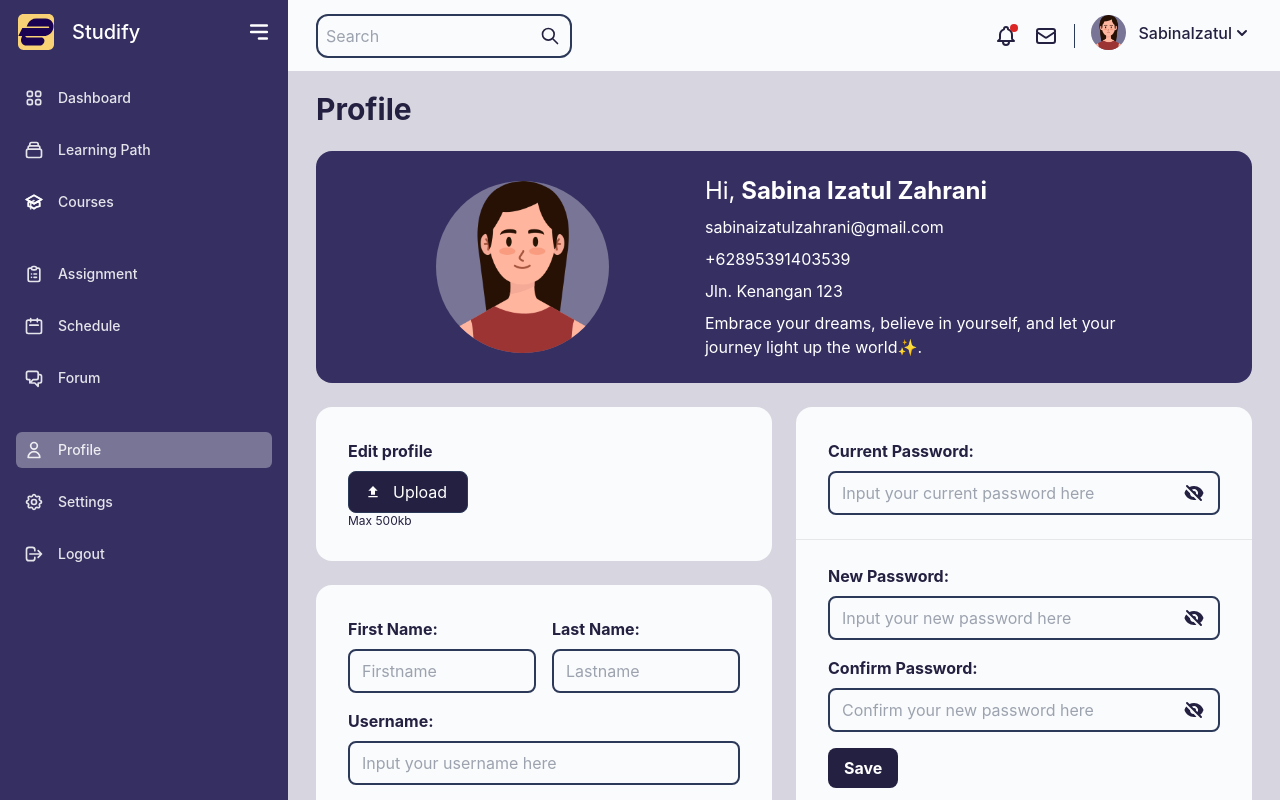
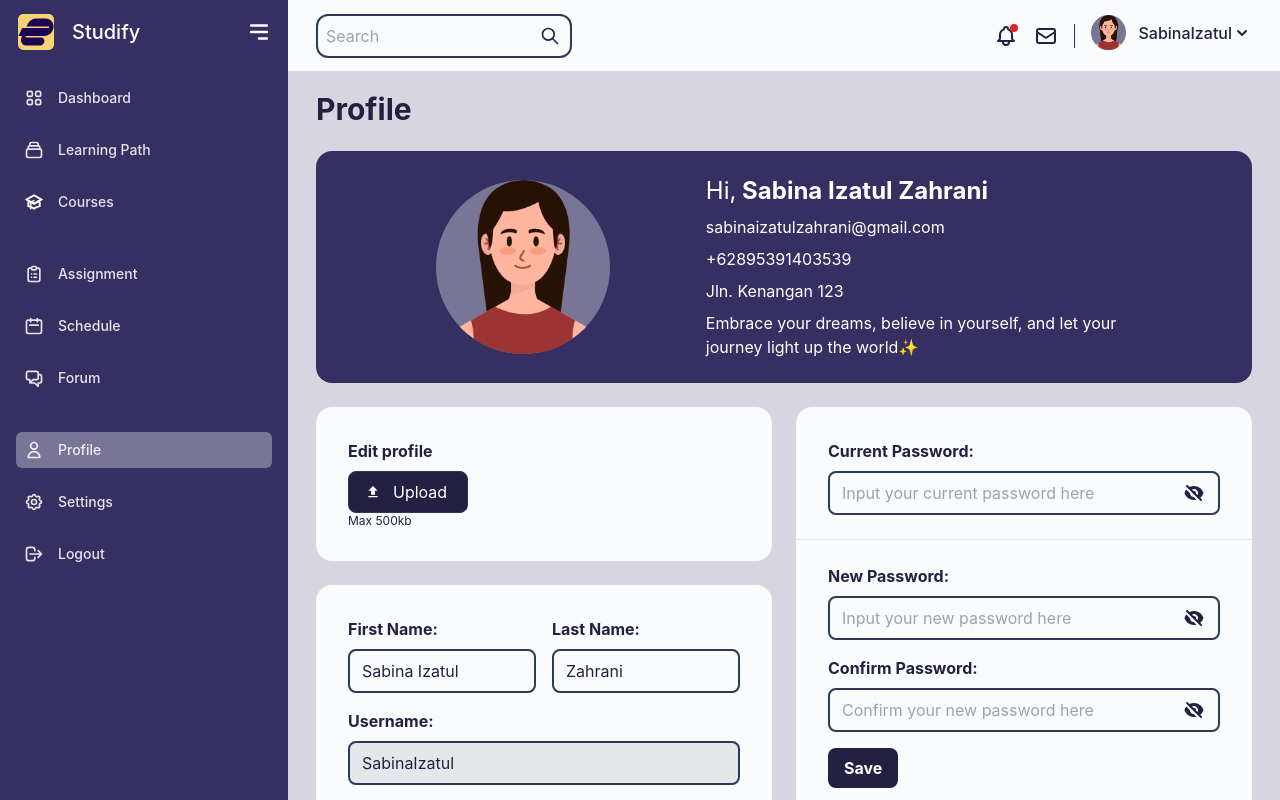
Before and after one commit to mrizkyaly/starter-project-msib-aly-sabina-izatul-zahrani-frontend, a React (Vite) app: page /profile in a window 1280 px wide. Built offline with nearby package versions, Linux system fonts and the light colour scheme.

Commit message:
Update login, profile, and asset image

```diff
--- a/src/pages/Login.jsx
+++ b/src/pages/Login.jsx
@@ -13,7 +13,7 @@ const Login = () => {
     const handleLogin = () => {
       console.log("Username:", username);
       console.log("Password:", password);
-      if (username === "sabina" && password === "sabina12") {
+      if (username === "SabinaIzatul" && password === "sabina12") {
         navigate("/profile");
         } else {
             alert("Login Gagal");
--- a/src/pages/Profile.jsx
+++ b/src/pages/Profile.jsx
@@ -1,15 +1,6 @@
 import {HiEyeOff } from 'react-icons/hi';
 
 const Profile = () => {
-    const profileData = {
-        firstName: "Sabina Izatul",
-        lastName: "Zahrani",
-        email: "sabinaizatulzahrani@gmail.com",
-        phoneNumber: "+62895391403539",
-        address: "Jln. Kenangan 123",
-        bio: "Embrace your dreams, believe in yourself, and let your journey light up the world✨.",
-      };
-
       const handleSave = () => {
         alert("Changes saved!");
       };
@@ -25,12 +16,12 @@ const Profile = () => {
             </div>
             <div className="text-center md:text-left lg:mx-12 space-y-2">
               <h1 className="text-2xl text-white">Hi,
-                <span className="font-bold"> {`${profileData.firstName} ${profileData.lastName}`}</span>
+              <span className="font-bold"> Sabina Izatul Zahrani</span>
               </h1>
-              <p className="text-white">{profileData.email}</p>
-              <p className="text-white">{profileData.phoneNumber}</p>
-              <p className="text-white">{profileData.address}</p>
-              <p className="text-white">{profileData.bio}</p>
+              <p className="text-white">sabinaizatulzahrani@gmail.com</p>
+              <p className="text-white">+62895391403539</p>
+              <p className="text-white">Jln. Kenangan 123</p>
+              <p className="text-white">Embrace your dreams, believe in yourself, and let your journey light up the world✨</p>
             </div>
           </div>
         </div>
@@ -56,16 +47,16 @@ const Profile = () => {
             <div className="mb-4 flex flex-col space-x-0 space-y-4 lg:flex-row lg:space-x-4 lg:space-y-0">
               <div className="w-full">
                 <label className="block text-primary font-bold mb-2">First Name:</label>
-                <input type="text" placeholder="Firstname" className="input"/>
+                <input type="text" placeholder="Firstname" className="input" defaultValue="Sabina Izatul"/>
               </div>
               <div className="w-full">
                 <label className="block text-primary font-bold mb-2">Last Name:</label>
-                <input type="text" placeholder="Lastname" className="input"/>
+                <input type="text" placeholder="Lastname" className="input" defaultValue="Zahrani"/>
               </div>
             </div>
             <div className="mb-4">
               <label className="block text-primary font-bold mb-2">Username:</label>
-              <input type="text" placeholder="Input your username here" className="input"/>
+              <input type="text" placeholder="Input your username here" className="input disabled:bg-gray-200" disabled defaultValue="SabinaIzatul"/>
             </div>
             <div className="mb-4">
               <label className="block text-primary font-bold mb-2">Email:</label>
```
Also changed, not shown: src/assets/profilepage.png.
